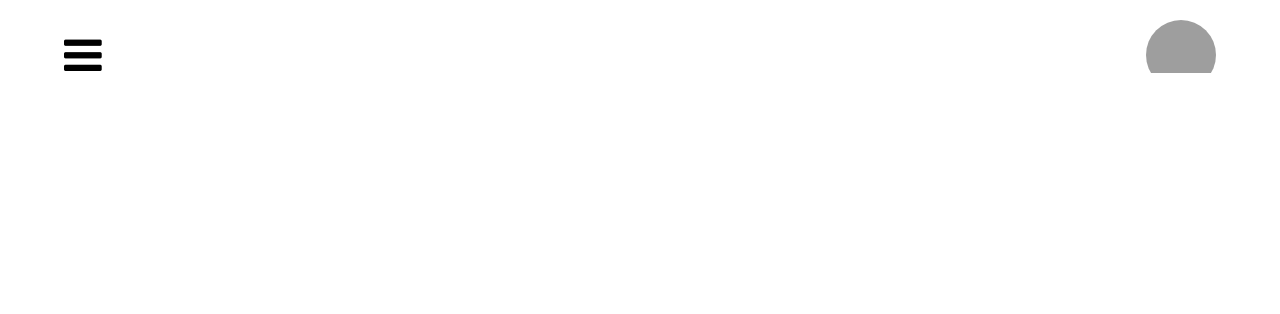
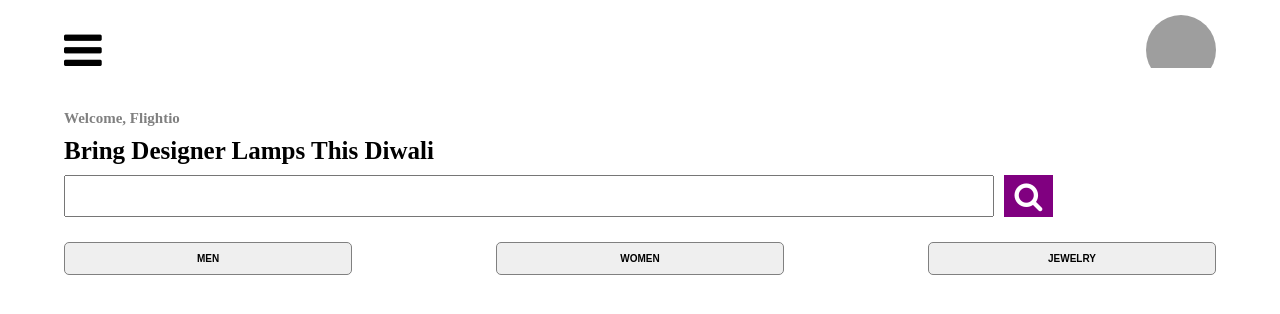
Before and after one commit to rasamkamyar/Flightio-Assessment, a React (Vite) app: page / in a window 1280 px wide. Both pictures are taken after a click on the button "Get Started". Shown: the top 314 px of the page. Built offline with nearby package versions, Linux system fonts and the light colour scheme; grey boxes are pictures that could not be loaded; the HTML template or start-up script is replaced by a standard one.

Commit message:
style product page

```diff
--- a/src/components/Products/index.jsx
+++ b/src/components/Products/index.jsx
@@ -7,6 +7,28 @@ function Products() {
         <i className="fa fa-bars" style={{ fontSize: "44px" }}></i>
         <div className={Style.imageProfile}></div>
       </header>
+      <div className={Style.title}>
+        <h2 style={{ color: "grey", margin: "0", fontSize: "15px" }}>
+          Welcome, Flightio
+        </h2>
+        <h1 style={{ margin: "10px 0", fontSize: "25px" }}>
+          Bring Designer Lamps This Diwali
+        </h1>
+      </div>
+      <div className={Style.serach}>
+        <input type="text" style={{ width: "80%" }} />
+        <button style={{ backgroundColor: "purple", border: "none" }}>
+          <i
+            className="fa fa-search"
+            style={{ fontSize: "30px", padding: "5px", color: "white" }}
+          ></i>
+        </button>
+      </div>
+      <div className={Style.filterBox}>
+        <button className={Style.filterBtns}>MEN</button>
+        <button className={Style.filterBtns}>WOMEN</button>
+        <button className={Style.filterBtns}>JEWELRY</button>
+      </div>
     </div>
   );
 }
--- a/src/components/Products/index.module.css
+++ b/src/components/Products/index.module.css
@@ -9,8 +9,39 @@
 
 .header {
   width: 90%;
-  margin: 20px auto;
+  margin: 15px auto 25px;
   display: flex;
   justify-content: space-between;
   align-items: center;
 }
+
+.title {
+  display: flex;
+  flex-direction: column;
+  width: 90%;
+  margin: auto;
+}
+
+.serach {
+  display: flex;
+  max-width: 90%;
+  margin: auto;
+  gap: 10px;
+}
+
+.filterBox {
+  display: flex;
+  justify-content: space-between;
+  width: 90%;
+  margin: 15px auto;
+  padding: 10px;
+}
+
+.filterBtns {
+  padding: 10px;
+  width: 25%;
+  font-size: 10px;
+  font-weight: 700;
+  border-radius: 5px;
+  border: 1px solid grey;
+}
```
